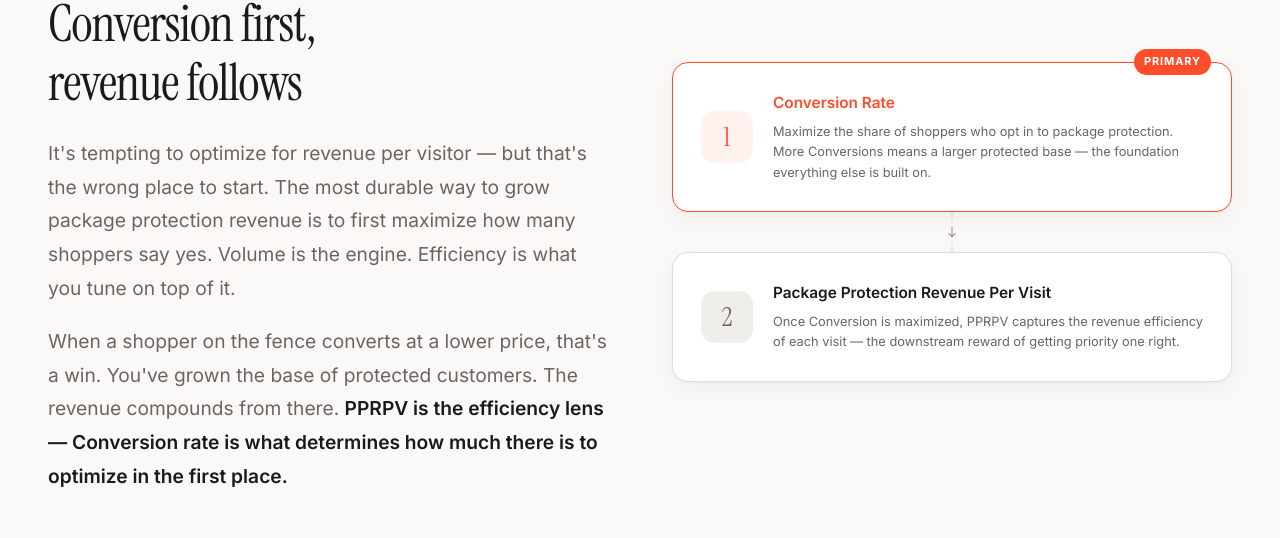
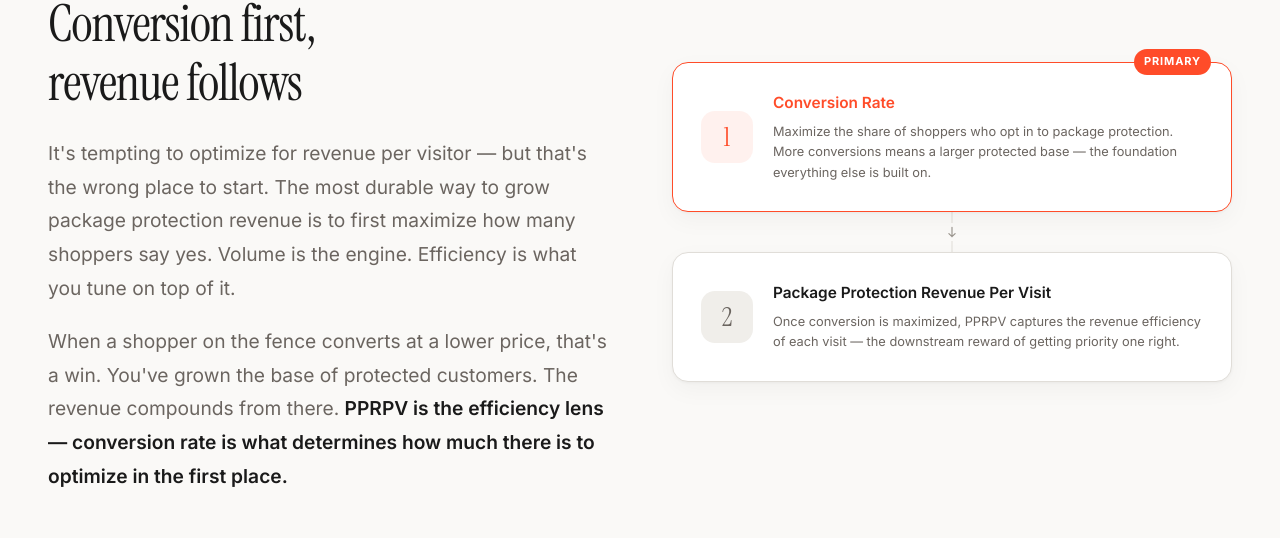
Before and after one commit to jordan-bleak/intent-based-coverage, a plain HTML site: page index.html in a window 1280 px wide. Shown: the part 2639-3177 px from the top of the page. Drawn offline with Linux system fonts and the light colour scheme.

Commit message:
Correct capitalization in conversion-related text

```diff
--- a/index.html
+++ b/index.html
@@ -1358,7 +1358,7 @@
                     <span class="label">The Priority</span>
                     <h2>Conversion first,<br>revenue follows</h2>
                     <p>It's tempting to optimize for revenue per visitor — but that's the wrong place to start. The most durable way to grow package protection revenue is to first maximize how many shoppers say yes. Volume is the engine. Efficiency is what you tune on top of it.</p>
-                    <p>When a shopper on the fence converts at a lower price, that's a win. You've grown the base of protected customers. The revenue compounds from there. <strong>PPRPV is the efficiency lens — Conversion rate is what determines how much there is to optimize in the first place.</strong></p>
+                    <p>When a shopper on the fence converts at a lower price, that's a win. You've grown the base of protected customers. The revenue compounds from there. <strong>PPRPV is the efficiency lens — conversion rate is what determines how much there is to optimize in the first place.</strong></p>
                 </div>
                 <div class="priority-visual reveal-right">
                     <div class="priority-stack">
@@ -1367,7 +1367,7 @@
                             <div class="priority-number">1</div>
                             <div class="priority-content">
                                 <h4>Conversion Rate</h4>
-                                <p>Maximize the share of shoppers who opt in to package protection. More Conversions means a larger protected base — the foundation everything else is built on.</p>
+                                <p>Maximize the share of shoppers who opt in to package protection. More conversions means a larger protected base — the foundation everything else is built on.</p>
                             </div>
                         </div>
                         <div class="priority-connector">
@@ -1377,7 +1377,7 @@
                             <div class="priority-number">2</div>
                             <div class="priority-content">
                                 <h4>Package Protection Revenue Per Visit</h4>
-                                <p>Once Conversion is maximized, PPRPV captures the revenue efficiency of each visit — the downstream reward of getting priority one right.</p>
+                                <p>Once conversion is maximized, PPRPV captures the revenue efficiency of each visit — the downstream reward of getting priority one right.</p>
                             </div>
                         </div>
                     </div>
```
